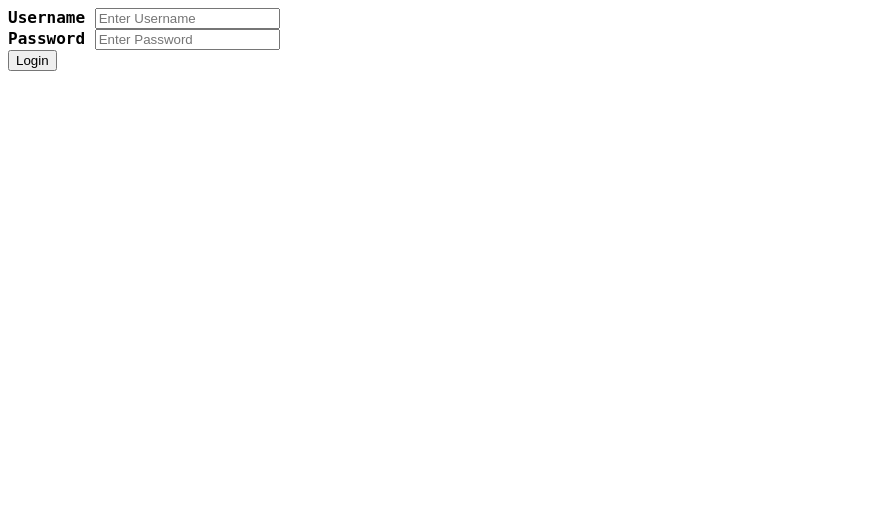
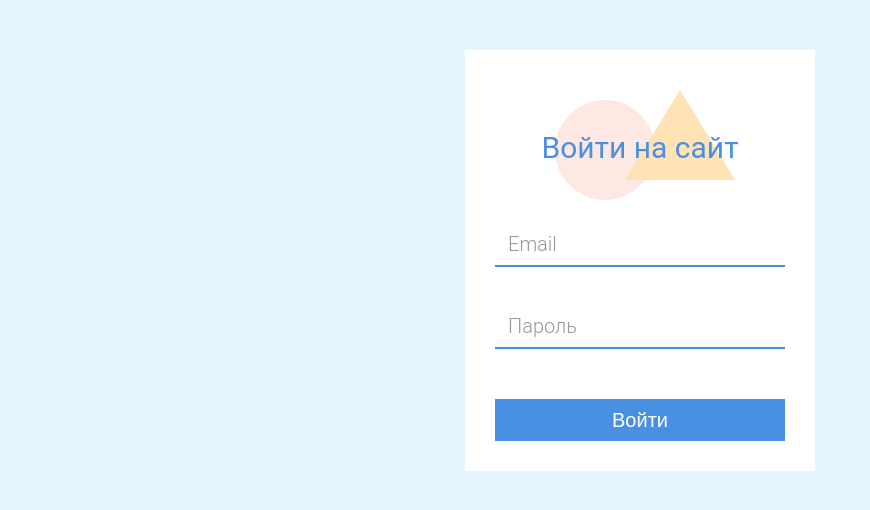
Before and after one commit to sunfireaegis/voice-recording-web, a Flask app: page /auth in a window 1280 px wide. Shown: the top 510 px of the page, without its empty margins (0-870 px from the left). Run offline with Flask 2, Linux system fonts and the light colour scheme.

Commit message:
auth page frontend

```diff
--- a/static/css/auth.css
+++ b/static/css/auth.css
@@ -1,18 +1,95 @@
-
-
-#root {
-    width: 100%;
-    height: 100%;
-    display: flex;
-    align-items: center;
+* {
+   box-sizing: border-box;
 }
-
-
-form {
-    display: flex;
-    flex-flow: column wrap;
-    width: 300px;
-    height: 50vh;
-    font-family: 'JetBrains Mono', monospace;
-    font-size: 16px;
+body {
+   background: #e6f4fd;
+   font-family: 'Roboto', sans-serif;
 }
+.ui-form {
+   max-width: 350px;
+   padding: 80px 30px 30px;
+   margin: 50px auto 30px;
+   background: white;
+}
+.ui-form h3 {
+   position: relative;
+   z-index: 5;
+   margin: 0 0 60px;
+   text-align: center;
+   color: #4a90e2;
+   font-size: 30px;
+   font-weight: normal;
+}
+.ui-form h3:before {
+   content: "";
+   position: absolute;
+   z-index: -1;
+   left: 60px;
+   top: -30px;
+   width: 100px;
+   height: 100px;
+   border-radius: 50%;
+   background: #fee8e4;
+}
+.ui-form h3:after {
+   content: "";
+   position: absolute;
+   z-index: -1;
+   right: 50px;
+   top: -40px;
+   width: 0;
+   height: 0;
+   border-left: 55px solid transparent;
+   border-right: 55px solid transparent;
+   border-bottom: 90px solid #ffe3b5;
+}
+.form-row {
+   position: relative;
+   margin-bottom: 40px;
+}
+.form-row input {
+   display: block;
+   width: 100%;
+   padding: 0 10px;
+   line-height: 40px;
+   font-family: 'Roboto', sans-serif;
+   background: none;
+   border-width: 0;
+   border-bottom: 2px solid #4a90e2;
+   transition: all 0.2s ease;
+}
+.form-row label {
+   position: absolute;
+   left: 13px;
+   color: #9d959d;
+   font-size: 20px;
+   font-weight: 300;
+   transform: translateY(-35px);
+   transition: all 0.2s ease;
+}
+.form-row input:focus {
+   outline: 0;
+   border-color: #F77A52;
+}
+.form-row input:focus+label, .form-row input:valid+label {
+   transform: translateY(-60px);
+   margin-left: -14px;
+   font-size: 14px;
+   font-weight: 400;
+   outline: 0;
+   border-color: #F77A52;
+   color: #F77A52;
+}
+.ui-form input[type="submit"] {
+   width: 100%;
+   padding: 0;
+   line-height: 42px;
+   background: #4a90e2;
+   border-width: 0;
+   color: white;
+   font-size: 20px;
+}
+.ui-form p {
+   margin: 0;
+   padding-top: 10px;
+}
--- a/templates/auth.html
+++ b/templates/auth.html
@@ -1,26 +1,23 @@
-<!DOCTYPE html>
+<!doctype html>
 <html lang="en">
 <head>
     <meta charset="UTF-8">
-    <meta http-equiv="X-UA-Compatible" content="IE=edge">
-    <meta name="viewport" content="width=device-width, initial-scale=1.0">
+    <meta name="viewport"
+          content="width=device-width, user-scalable=no, initial-scale=1.0, maximum-scale=1.0, minimum-scale=1.0">
+    <meta http-equiv="X-UA-Compatible" content="ie=edge">
     <link rel="stylesheet" href="{{ url_for('static', filename='css/auth.css') }}">
-
     <title>Document</title>
 </head>
 <body>
-    <div id="root">
-        <form name="auth" action="" method="post">
-            <div class="container">
-                <label for="uname"><b>Username</b></label>
-                <input type="text" placeholder="Enter Username" name="uname" required>
-
-                <label for="passwd"><b>Password</b></label>
-                <input type="password" placeholder="Enter Password" name="psw" required>
-                <button type="submit">Login</button>
-              </div>
-        </form>
-        <script src="{{ url_for('static', filename='js/auth.js') }}"></script>
+    <form action="" class="ui-form">
+    <h3>Войти на сайт</h3>
+    <div class="form-row">
+    <input type="text" id="email" required autocomplete="off"><label for="email">Email</label>
     </div>
+    <div class="form-row">
+    <input type="password" id="password" required autocomplete="off"><label for="password">Пароль</label>
+    </div>
+    <p><input type="submit" value="Войти"></p>
+    </form>
 </body>
 </html>
```
